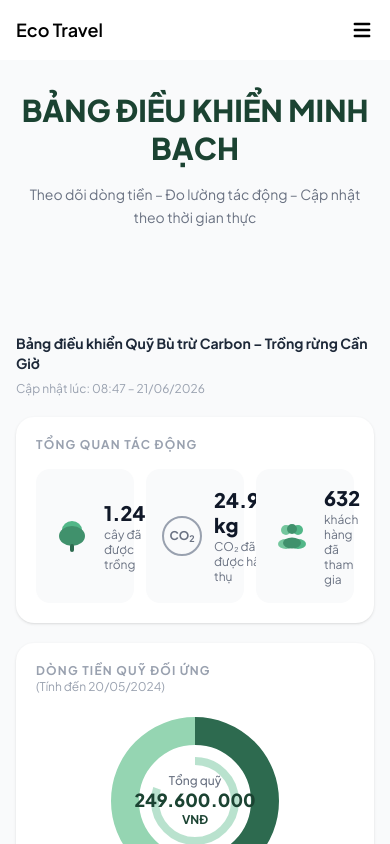
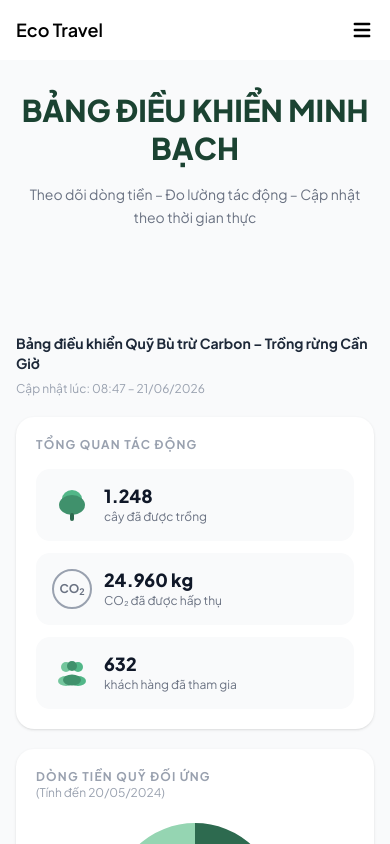
Before and after one commit to NToan324/eco-travel-web, a Next.js app: page /transparency in a window 390 px wide. Shown: the top 844 px of the page. Built offline with nearby package versions, Linux system fonts and the light colour scheme.

Commit message:
[ADD]: reponsive

```diff
--- a/components/transparency/CarbonDashboard.tsx
+++ b/components/transparency/CarbonDashboard.tsx
@@ -43,7 +43,7 @@ export default function CarbonDashboard() {
               <p className="text-xs font-bold text-gray-400 uppercase tracking-widest mb-4">
                 Tổng quan tác động
               </p>
-              <div className="flex gap-3 flex-wrap">
+              <div className="flex flex-col sm:flex-row gap-3 flex-wrap">
                 <StatCard
                   icon={<IconTree />}
                   value="1.248"
--- a/components/transparency/StatCard.tsx
+++ b/components/transparency/StatCard.tsx
@@ -8,10 +8,10 @@ function StatCard({
   label: string;
 }) {
   return (
-    <div className="flex-1 bg-gray-50 rounded-xl px-4 py-4 flex items-center gap-3 min-w-0">
+    <div className="w-full sm:flex-1 sm:min-w-35 bg-gray-50 rounded-xl px-4 py-4 flex items-center gap-3 min-w-0">
       <div className="shrink-0">{icon}</div>
       <div>
-        <p className="text-xl font-black text-gray-900 leading-tight">
+        <p className="text-lg sm:text-xl font-black text-gray-900 leading-tight">
           {value}
         </p>
         <p className="text-xs text-gray-500 mt-0.5 leading-tight">{label}</p>
```
